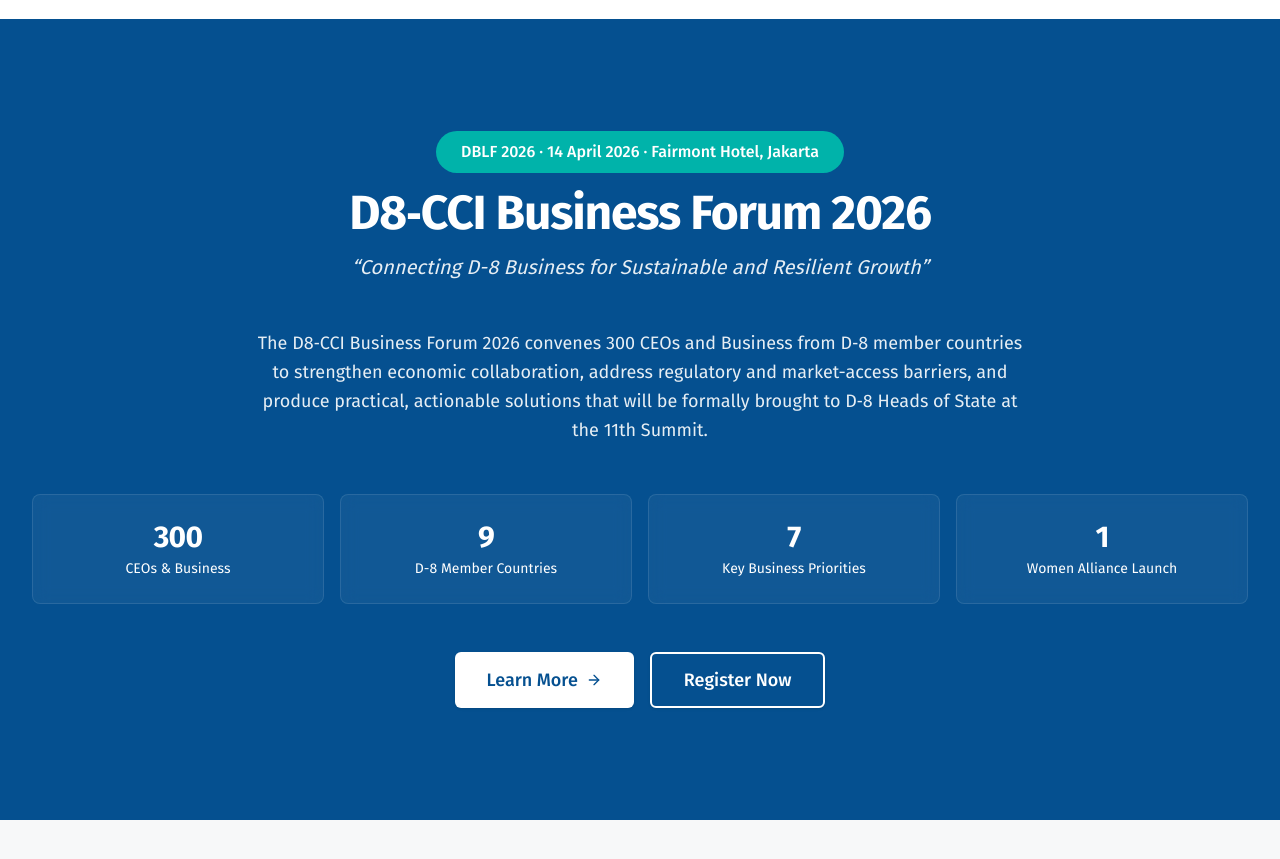
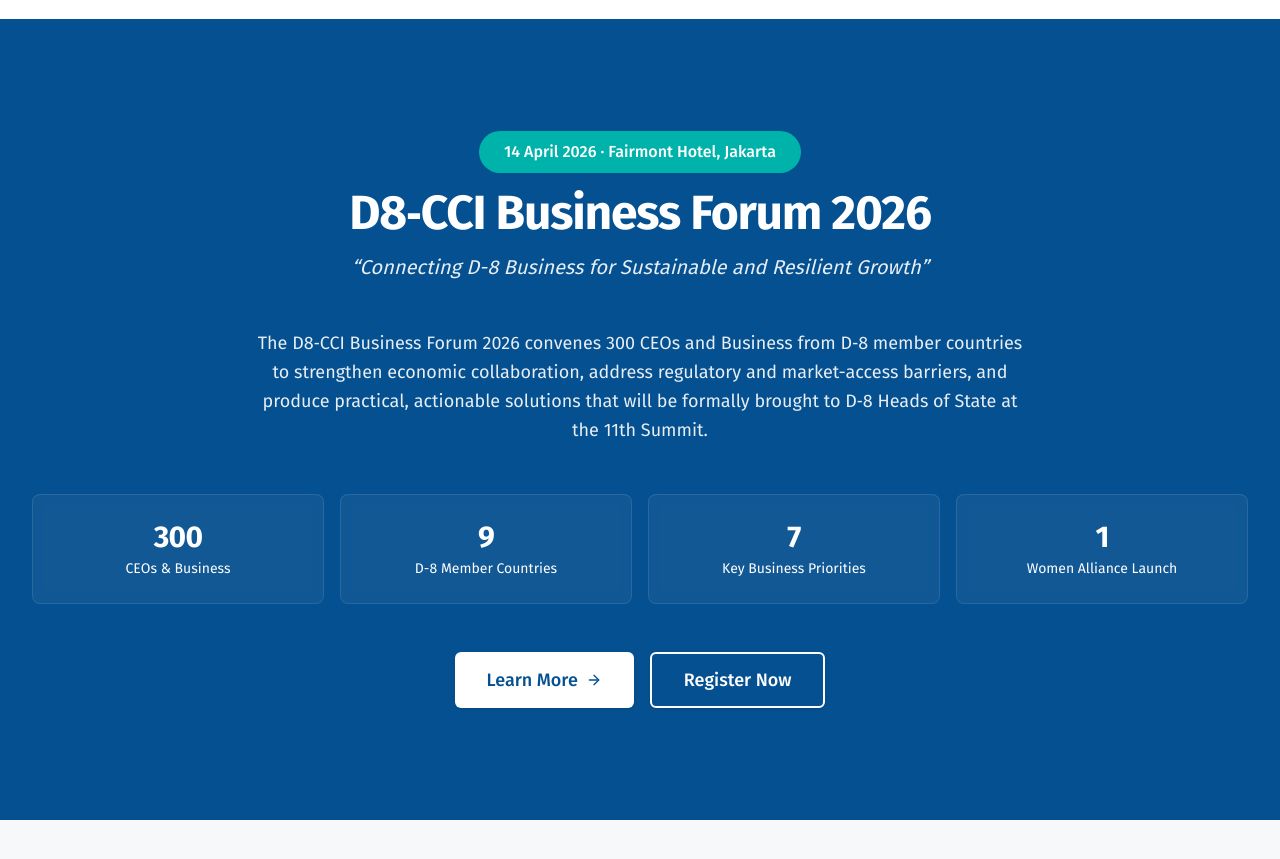
Before and after one commit to davekoz-dev/d8-cci, a Next.js app: page / in a window 1280 px wide. Shown: the part 2280-3139 px from the top of the page. Built offline with nearby package versions, Linux system fonts and the light colour scheme; no server answers; the database is empty.

Commit message:
fix: remove remaining references to 'DBLF'

```diff
--- a/components/home/BusinessLeaderForum.tsx
+++ b/components/home/BusinessLeaderForum.tsx
@@ -8,7 +8,7 @@
 
 // ── Forum data ───────────────────────────────────────────────────
 const forum = {
-  badge: 'DBLF 2026 · 14 April 2026 · Fairmont Hotel, Jakarta',
+  badge: '14 April 2026 · Fairmont Hotel, Jakarta',
   title: 'D8‑CCI Business  Forum 2026',
   theme: 'Connecting D-8 Business for Sustainable and Resilient Growth',
   description:
```
